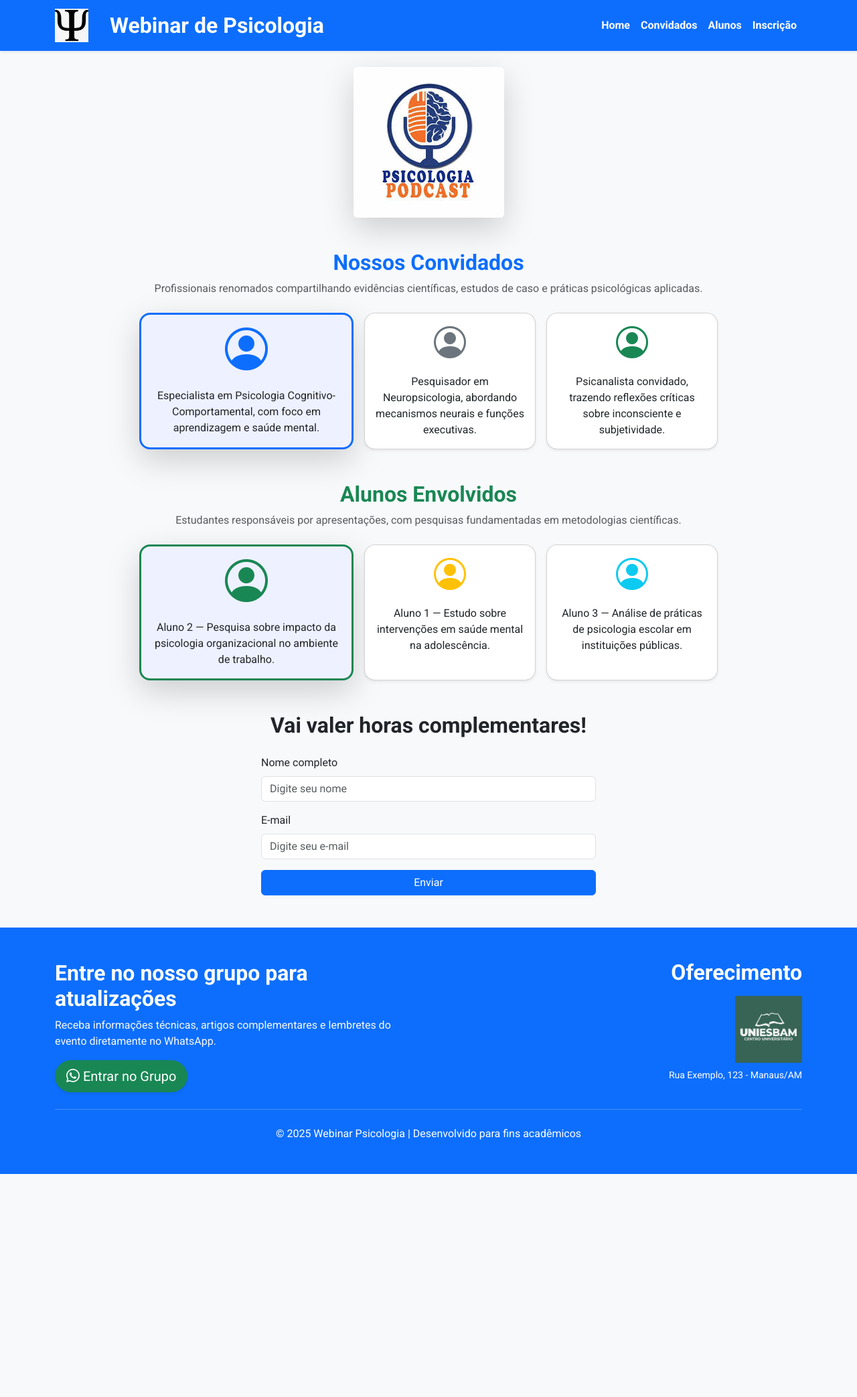
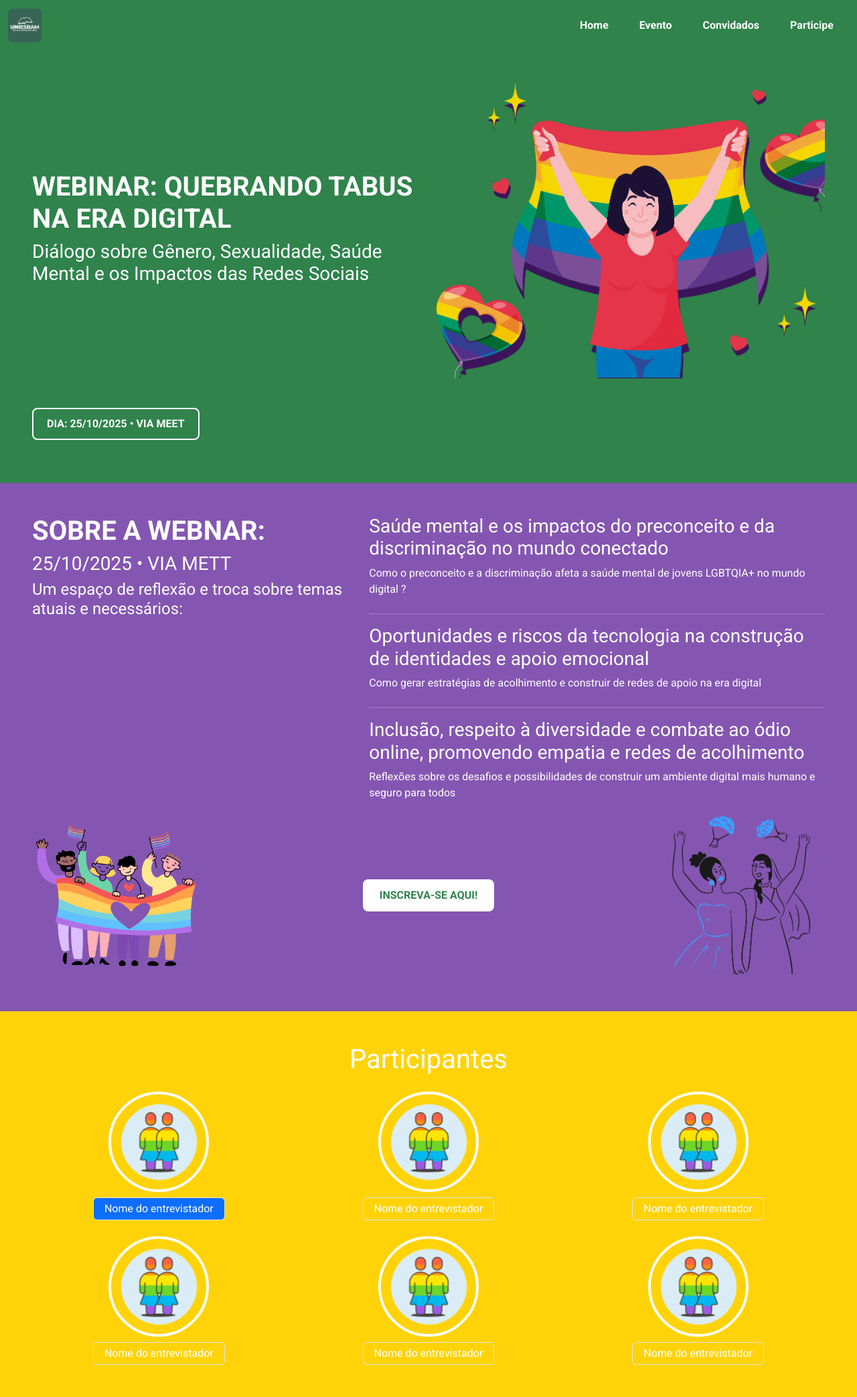
Before and after one commit to PedroJoao17/webnar-psicologia, a plain HTML site: page index.html in a window 1280 px wide. Shown: the whole page at 67% size. Before the commit the page ends 1753 px from the top, so only its background shows below. Drawn offline with nearby package versions, Linux system fonts and the light colour scheme.

Commit message:
refazendo a estrutura com base no template

```diff
--- a/css/index.css
+++ b/css/index.css
@@ -1,25 +1,79 @@
 body {
     font-family: 'Roboto', sans-serif;
-    background-color: #f8f9fb;
 }
 
-.hero img {
-    max-height: 500px;
-    object-fit: cover;
+.home-color {
+    background-color: #2F834B;
+    color: #fff;
 }
 
-.card {
-    border-radius: 1rem;
-    transition: transform 0.3s ease, box-shadow 0.3s ease;
-    cursor: pointer;
+.sobre-color {
+    background-color: #8456b1;
+    color: #fff;
 }
 
-.card-small {
-    width: 16rem;
-    background: #ffffff;
+.parti-entre-color {
+    background-color: #ffd308;
+    color: #fff;
 }
 
-.card-large {
-    width: 20rem;
-    background: #eef1ff;
+nav img {
+    height: 50px;
 }
+
+nav ul {
+    list-style: none;
+    margin: 0;
+    padding: 0;
+}
+
+nav ul li {
+    display: inline-block;
+    margin: 0 15px;
+    cursor: pointer;
+    font-weight: 600;
+}
+
+nav {
+    background: rgba(0, 0, 0, 0.2);
+    padding: 10px 20px;
+    position: sticky;
+    top: 0;
+    z-index: 1000;
+}
+
+.event-date {
+    border: 2px solid #fff;
+    padding: 10px 20px;
+    display: inline-block;
+    margin-top: 20px;
+    border-radius: 8px;
+    font-weight: bold;
+    text-align: center;
+}
+
+.speaker-img {
+    width: 150px;
+    height: 150px;
+    object-fit: cover;
+    border: 4px solid #fff;
+    border-radius: 50%;
+}
+
+button a {
+    text-decoration: none;
+    color: #2F834B;
+    font-weight: bold;
+}
+
+button {
+    background-color: #fff;
+    border: none;
+    padding: 12px 25px;
+    border-radius: 8px;
+    transition: 0.3s;
+}
+
+button:hover {
+    background-color: #f1f1f1;
+}
--- a/index.html
+++ b/index.html
@@ -14,155 +14,177 @@
     <link href="https://cdn.jsdelivr.net/npm/bootstrap-icons/font/bootstrap-icons.css" rel="stylesheet">
     <!-- CSS específico -->
     <link rel="stylesheet" href="/css/index.css">
+
 </head>
 
 <body>
-    <!-- HEADER -->
-    <header>
-        <nav class="navbar navbar-expand-lg navbar-dark bg-primary shadow-sm">
-            <div class="container">
-                <a class="navbar-brand" href="#">
-                    <img src="/img/logo-psico.png" alt="Logo Psicologia" style="height: 50px;">
+
+    <!-- Navbar Bootstrap -->
+    <nav class="navbar navbar-expand-md home-color sticky-top">
+        <div class="container-fluid">
+            <!-- Logo -->
+            <a class="navbar-brand" href="#home">
+                <img src="/img/esbam-logo.png" class="rounded" alt="esbam" style="height: 50px;">
             </a>
-                <h2 class="text-white fw-bold ms-3 mb-0">Webinar de Psicologia</h2>
 
-                <button class="navbar-toggler" type="button" data-bs-toggle="collapse" data-bs-target="#navbarNav">
+            <!-- Botão hamburguer (abre/fecha menu) -->
+            <button class="navbar-toggler" type="button" data-bs-toggle="collapse" data-bs-target="#navbarNav"
+                aria-controls="navbarNav" aria-expanded="false" aria-label="Toggle navigation">
                 <span class="navbar-toggler-icon"></span>
             </button>
 
+            <!-- Links do menu -->
             <div class="collapse navbar-collapse justify-content-end" id="navbarNav">
                 <ul class="navbar-nav">
-                        <li class="nav-item"><a class="nav-link text-white fw-bold" href="#">Home</a></li>
-                        <li class="nav-item"><a class="nav-link text-white fw-bold" href="#convidados">Convidados</a>
+                    <li class="nav-item">
+                        <a class="nav-link text-white" href="#home">Home</a>
                     </li>
-                        <li class="nav-item"><a class="nav-link text-white fw-bold" href="#envolvidos">Alunos</a></li>
-                        <li class="nav-item"><a class="nav-link text-white fw-bold" href="#inscricao">Inscrição</a></li>
+                    <li class="nav-item">
+                        <a class="nav-link text-white" href="#sobre">Evento</a>
+                    </li>
+                    <li class="nav-item">
+                        <a class="nav-link text-white" href="#convidados">Convidados</a>
+                    </li>
+                    <li class="nav-item">
+                        <a class="nav-link text-white" href="#participe">Participe</a>
+                    </li>
                 </ul>
             </div>
         </div>
     </nav>
-    </header>
 
-    <!-- HERO -->
-    <section class="hero d-flex justify-content-center align-items-center my-4">
-        <div class="text-center">
-            <img src="/img/main-evento.jpeg" alt="Evento de Psicologia"
-                class="img-fluid shadow-lg rounded mx-auto d-block">
+
+    <!-- Seção 1: Apresentação -->
+    <div class="p-5 home-color" id="home">
+        <div class="row align-items-center">
+            <div class="col-md-6 mb-4">
+                <h1 class="fw-bold">WEBINAR: QUEBRANDO TABUS NA ERA DIGITAL</h1>
+                <h3>Diálogo sobre Gênero, Sexualidade, Saúde Mental e os Impactos das Redes Sociais</h3>
             </div>
-    </section>
-
-    <!-- CONVIDADOS -->
-    <section id="convidados" class="container text-center my-5">
-        <h2 class="fw-bold text-primary">Nossos Convidados</h2>
-        <p class="text-muted">Profissionais renomados compartilhando evidências científicas, estudos de caso e práticas
-            psicológicas aplicadas.</p>
-
-        <div class="d-flex justify-content-center flex-wrap gap-3 mt-4">
-            <div class="card card-large shadow-lg border-primary border-3">
-                <i class="bi bi-person-circle display-3 text-primary mt-3"></i>
-                <div class="card-body">
-                    <p class="card-text">Especialista em Psicologia Cognitivo-Comportamental, com foco em aprendizagem e
-                        saúde mental.</p>
+            <div class="col-md-6 text-center mb-4">
+                <img src="/img/pride-img-home.png" alt="orgulho lgbt" class="img-fluid">
             </div>
         </div>
-            <div class="card card-small shadow-sm">
-                <i class="bi bi-person-circle display-5 text-secondary mt-3"></i>
-                <div class="card-body">
-                    <p class="card-text">Pesquisador em Neuropsicologia, abordando mecanismos neurais e funções
-                        executivas.</p>
+        <div class="text-center d-flex justify-content-start">
+            <p class="event-date">DIA: 25/10/2025 • VIA MEET</p>
         </div>
     </div>
-            <div class="card card-small shadow-sm">
-                <i class="bi bi-person-circle display-5 text-success mt-3"></i>
-                <div class="card-body">
-                    <p class="card-text">Psicanalista convidado, trazendo reflexões críticas sobre inconsciente e
-                        subjetividade.</p>
+
+    <!-- Seção 2: Sobre o evento -->
+    <div class="p-5 sobre-color" id="sobre">
+        <div class="row">
+            <div class="col-md-5 mb-4">
+                <h1 class="fw-bold">SOBRE A WEBNAR:</h1>
+                <h3>25/10/2025 • VIA METT</h3>
+                <h4>Um espaço de reflexão e troca sobre temas atuais e necessários:</h4>
+            </div>
+            <div class="col-md-7">
+                <ul class="list-unstyled">
+                    <li class="mb-4">
+                        <h3>Saúde mental e os impactos do preconceito e da discriminação no mundo conectado</h3>
+                        <p>Como o preconceito e a discriminação afeta a saúde mental de jovens LGBTQIA+ no mundo digital
+                            ?</p>
+                    </li>
+                    <hr class="bg-light">
+                    <li class="mb-4">
+                        <h3>Oportunidades e riscos da tecnologia na construção de identidades e apoio emocional</h3>
+                        <p>Como gerar estratégias de acolhimento e construir de redes de apoio na era digital</p>
+                    </li>
+                    <hr class="bg-light">
+                    <li>
+                        <h3>Inclusão, respeito à diversidade e combate ao ódio online, promovendo empatia e redes de
+                            acolhimento</h3>
+                        <p>Reflexões sobre os desafios e possibilidades de construir um ambiente digital mais humano e
+                            seguro para todos</p>
+                    </li>
+                </ul>
+            </div>
+        </div>
+
+        <!-- Call to action -->
+        <div class="text-center d-flex flex-column flex-md-row align-items-center justify-content-between gap-5">
+            <img src="/img/pride-sobre.png" alt="comemorando o orgulho" class="img-fluid" style="max-width:250px;">
+            <button><a href="">INSCREVA-SE AQUI!</a></button>
+            <img src="/img/lesbicas-sobre.png" alt="casal e criança" class="img-fluid" style="max-width:250px;">
+        </div>
+    </div>
+
+    <!-- Seção 3: Participantes -->
+    <div class="p-5 parti-entre-color" id="convidados">
+        <h1 class="text-center mb-4">Participantes</h1>
+        <div class="row text-center g-4">
+
+            <div class="col-6 col-md-4">
+                <div class="row justify-content-center">
+                    <div class="col-12">
+                        <img src="/img/pride-img-participante.png" alt="entrevistador" class="speaker-img">
+                    </div>
+                    <div class="col-auto">
+                        <span class="d-block mt-2 border rounded px-3 py-1 bg-primary">Nome do entrevistador</span>
                     </div>
                 </div>
             </div>
-    </section>
 
-    <!-- ALUNOS -->
-    <section id="envolvidos" class="container text-center my-5">
-        <h2 class="fw-bold text-success">Alunos Envolvidos</h2>
-        <p class="text-muted">Estudantes responsáveis por apresentações, com pesquisas fundamentadas em metodologias
-            científicas.</p>
-
-        <div class="d-flex justify-content-center flex-wrap gap-3 mt-4">
-            <div class="card card-large shadow-lg border-success border-3">
-                <i class="bi bi-person-circle display-3 text-success mt-3"></i>
-                <div class="card-body">
-                    <p class="card-text">Aluno 2 — Pesquisa sobre impacto da psicologia organizacional no ambiente de
-                        trabalho.</p>
+            <div class="col-6 col-md-4">
+                <div class="row justify-content-center">
+                    <div class="col-12">
+                        <img src="/img/pride-img-participante.png" alt="entrevistador" class="speaker-img">
                     </div>
-            </div>
-            <div class="card card-small shadow-sm">
-                <i class="bi bi-person-circle display-5 text-warning mt-3"></i>
-                <div class="card-body">
-                    <p class="card-text">Aluno 1 — Estudo sobre intervenções em saúde mental na adolescência.</p>
-                </div>
-            </div>
-            <div class="card card-small shadow-sm">
-                <i class="bi bi-person-circle display-5 text-info mt-3"></i>
-                <div class="card-body">
-                    <p class="card-text">Aluno 3 — Análise de práticas de psicologia escolar em instituições públicas.
-                    </p>
+                    <div class="col-auto">
+                        <span class="d-block mt-2 border rounded px-3 py-1">Nome do entrevistador</span>
                     </div>
                 </div>
             </div>
-    </section>
 
-    <!-- FORMULÁRIO -->
-    <section class="container my-5">
-        <h2 class="text-center fw-bold mb-4">Vai valer horas complementares!</h2>
-        <form class="mx-auto" style="max-width:500px;">
-            <div class="mb-3">
-                <label for="nome" class="form-label">Nome completo</label>
-                <input type="text" class="form-control" id="nome" placeholder="Digite seu nome">
+            <div class="col-6 col-md-4">
+                <div class="row justify-content-center">
+                    <div class="col-12">
+                        <img src="/img/pride-img-participante.png" alt="entrevistador" class="speaker-img">
                     </div>
-            <div class="mb-3">
-                <label for="email" class="form-label">E-mail</label>
-                <input type="email" class="form-control" id="email" placeholder="Digite seu e-mail">
+                    <div class="col-auto">
+                        <span class="d-block mt-2 border rounded px-3 py-1">Nome do entrevistador</span>
                     </div>
-            <button type="submit" class="btn btn-primary w-100">Enviar</button>
-        </form>
-    </section>
-
-    <!-- FOOTER -->
-    <footer id="inscricao" class="bg-primary text-white py-5">
-        <div class="container">
-            <div class="row align-items-center">
-                <!-- WhatsApp Group -->
-                <div class="col-md-6 text-md-start text-center mb-4 mb-md-0">
-                    <h2 class="fw-bold">Entre no nosso grupo para atualizações</h2>
-                    <p class="text-light">Receba informações técnicas, artigos complementares e lembretes do evento
-                        diretamente no WhatsApp.</p>
-                    <a href="#" target="_blank" class="btn btn-success btn-lg rounded-pill shadow-sm">
-                        <i class="bi bi-whatsapp"></i> Entrar no Grupo
-                    </a>
-                </div>
-
-                <!-- Logo Instituição -->
-                <div class="col-md-6 text-md-end text-center">
-                    <h2 class="fw-bold mb-3">Oferecimento</h2>
-                    <img src="/img/esbam-logo.png" alt="logo-esbam" style="max-height: 100px;">
-                    <p class="small mt-2">Rua Exemplo, 123 - Manaus/AM</p>
                 </div>
             </div>
 
-            <hr class="border-light opacity-25 my-4">
-
-            <div class="text-center">
-                <p class="mb-0">&copy; 2025 Webinar Psicologia | Desenvolvido para fins acadêmicos</p>
+            <div class="col-6 col-md-4">
+                <div class="row justify-content-center">
+                    <div class="col-12">
+                        <img src="/img/pride-img-participante.png" alt="entrevistador" class="speaker-img">
+                    </div>
+                    <div class="col-auto">
+                        <span class="d-block mt-2 border rounded px-3 py-1">Nome do entrevistador</span>
                     </div>
                 </div>
-    </footer>
+            </div>
 
+            <div class="col-6 col-md-4">
+                <div class="row justify-content-center">
+                    <div class="col-12">
+                        <img src="/img/pride-img-participante.png" alt="entrevistador" class="speaker-img">
+                    </div>
+                    <div class="col-auto">
+                        <span class="d-block mt-2 border rounded px-3 py-1">Nome do entrevistador</span>
+                    </div>
+                </div>
+            </div>
 
+            <div class="col-6 col-md-4">
+                <div class="row justify-content-center">
+                    <div class="col-12">
+                        <img src="/img/pride-img-participante.png" alt="entrevistador" class="speaker-img">
+                    </div>
+                    <div class="col-auto">
+                        <span class="d-block mt-2 border rounded px-3 py-1">Nome do entrevistador</span>
+                    </div>
+                </div>
+            </div>
 
-    <!-- Scripts -->
+        </div>
+    </div>
+
     <script src="https://cdn.jsdelivr.net/npm/bootstrap@5.3.2/dist/js/bootstrap.bundle.min.js"></script>
-    <script src="/js/index.js"></script>
+
 </body>
 
 </html>
--- a/js/index.js
+++ /dev/null
@@ -1,44 +0,0 @@
-document.addEventListener('DOMContentLoaded', function () {
-    function setupCardSelection(sectionId) {
-        const container = document.querySelector(`#${sectionId} .d-flex`);
-        const cards = container.querySelectorAll('.card');
-
-        cards.forEach((card, index) => {
-            card.addEventListener('click', () => {
-                // Remove destaque de todos
-                cards.forEach(c => {
-                    c.classList.remove('card-large', 'shadow-lg', 'border-primary', 'border-success', 'border-3');
-                    c.classList.add('card-small', 'shadow-sm');
-                    c.style.order = ''; // Reset order
-                });
-
-                // Adiciona destaque ao card clicado
-                card.classList.remove('card-small', 'shadow-sm');
-                card.classList.add('card-large', 'shadow-lg');
-
-                // Define borda de acordo com a seção
-                if (sectionId === 'convidados') {
-                    card.classList.add('border-primary', 'border-3');
-                } else if (sectionId === 'envolvidos') {
-                    card.classList.add('border-success', 'border-3');
-                }
-
-                // Centraliza o card clicado usando flex order
-                const total = cards.length;
-                cards.forEach((c, i) => {
-                    if (c === card) {
-                        c.style.order = Math.floor(total / 2); // card no centro
-                    } else if (i < index) {
-                        c.style.order = i;
-                    } else {
-                        c.style.order = i + 1;
-                    }
-                });
-            });
-        });
-    }
-
-    // Inicializa para convidados e alunos
-    setupCardSelection('convidados');
-    setupCardSelection('envolvidos');
-});
```
Also changed, not shown: img/lesbicas-sobre.png (added), img/logo-psico.png (deleted), img/main-evento.jpeg (deleted), img/pride-img-home.png (added), img/pride-img-participante.png (added), img/pride-sobre.png (added). Lines whose indentation alone changed are shown as unchanged.
